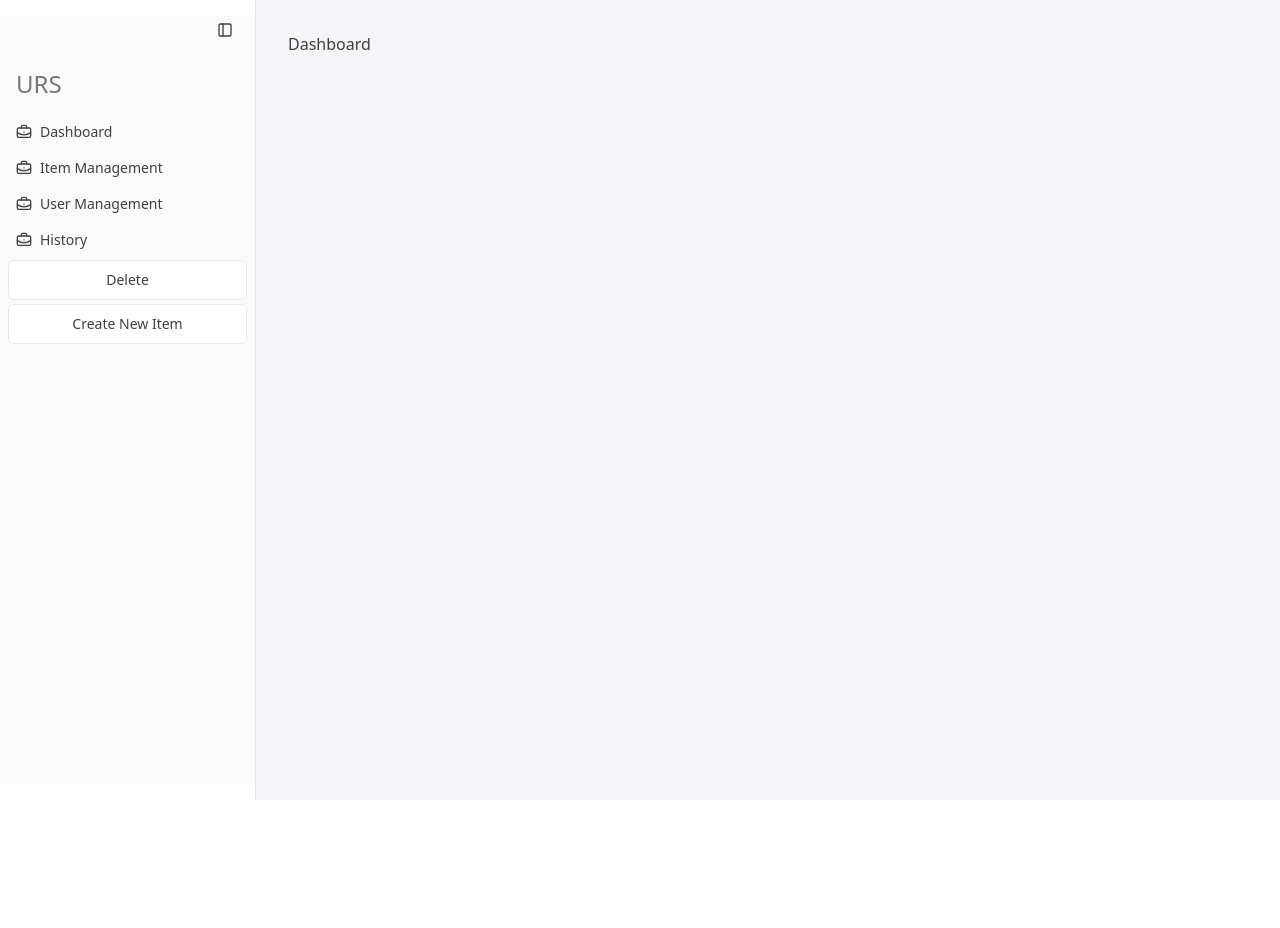
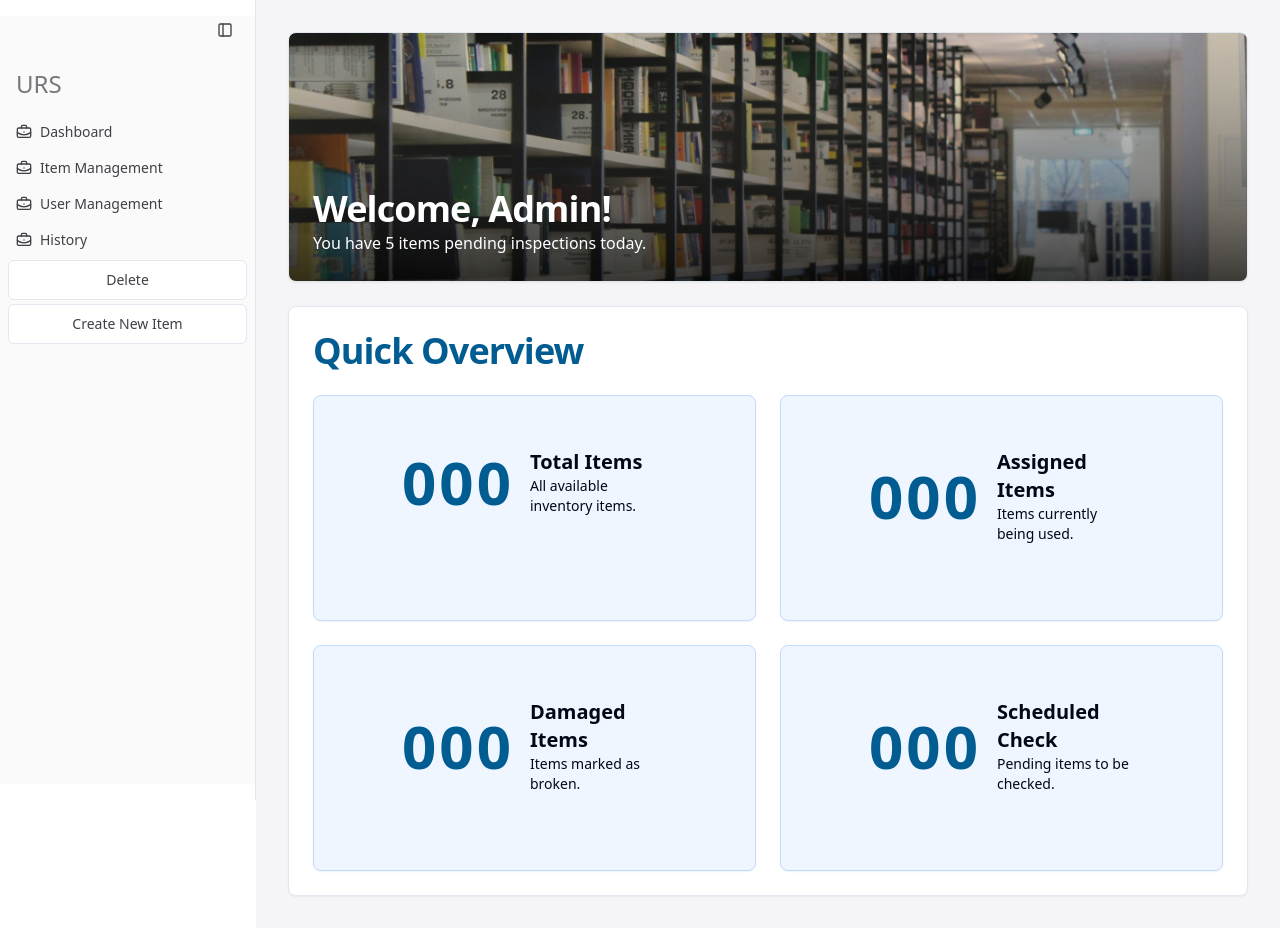
Before and after one commit to robin-dc/Inventory-Frontend, a React (Vite) app: page /admin/1 in a window 1280 px wide. Before the commit the page ends 800 px from the top, so only its background shows below. Built offline with nearby package versions, Linux system fonts and the light colour scheme.

Commit message:
added dashboard ui

```diff
--- a/src/pages/admin/tabs/Dashboard.jsx
+++ b/src/pages/admin/tabs/Dashboard.jsx
@@ -1,8 +1,83 @@
+import {
+  Card,
+  CardContent,
+  CardDescription,
+  CardFooter,
+  CardHeader,
+  CardTitle,
+} from "@/components/ui/card";
 
+const data = [
+  {
+    id: 1,
+    count: "000",
+    title: "Total Items",
+    description: "All available inventory items.",
+  },
+  {
+    id: 2,
+    count: "000",
+    title: "Assigned Items",
+    description: "Items currently being used.",
+  },
+  {
+    id: 3,
+    count: "000",
+    title: "Damaged Items",
+    description: "Items marked as broken.",
+  },
+  {
+    id: 4,
+    count: "000",
+    title: "Scheduled Check",
+    description: "Pending items to be checked.",
+  },
+];
 const Dashboard = () => {
   return (
-    <div>Dashboard</div>
-  )
-}
+    <div>
+      <Card className="bg-[url('/library.png')] bg-cover bg-center h-[250px] flex flex-col justify-between">
+        <CardHeader></CardHeader>
+        <CardContent></CardContent>
+        <CardFooter className="flex flex-col items-start">
+          <h3 className="mt-8 scroll-m-20 text-4xl text-white font-bold tracking-tight">
+            Welcome, Admin!
+          </h3>
+          <p className="leading-7 text-white">
+            You have 5 items pending inspections today.
+          </p>
+        </CardFooter>
+      </Card>
 
-export default Dashboard
+      <Card className="mt-6">
+        <CardHeader>
+          <h1 className="text-4xl text-primary font-bold tracking-tight">
+            Quick Overview
+          </h1>
+        </CardHeader>
+        <CardContent>
+          <div className="grid grid-cols-2 gap-6">
+            {data.map((item) => (
+              <Card
+                key={item.id}
+                className="bg-blue-50 border border-blue-200 rounded-lg p-4"
+              >
+                <CardContent className="my-9 xl:mx-12 lg:mx-8 md:mx-1 flex lg:flex-row flex-col items-center">
+                  <h1 className="text-6xl text-primary font-bold tracking-wider mr-4 md:mb-0 mb-4">
+                    {item.count}
+                  </h1>
+                  <div className="text-left">
+                    <p className="text-xl font-bold">{item.title}</p>
+                    <p className="text-sm">{item.description}</p>
+                  </div>
+                </CardContent>
+              </Card>
+            ))}
+          </div>
+        </CardContent>
+      </Card>
+    </div>
+  );
+};
+
+export default Dashboard;
```
